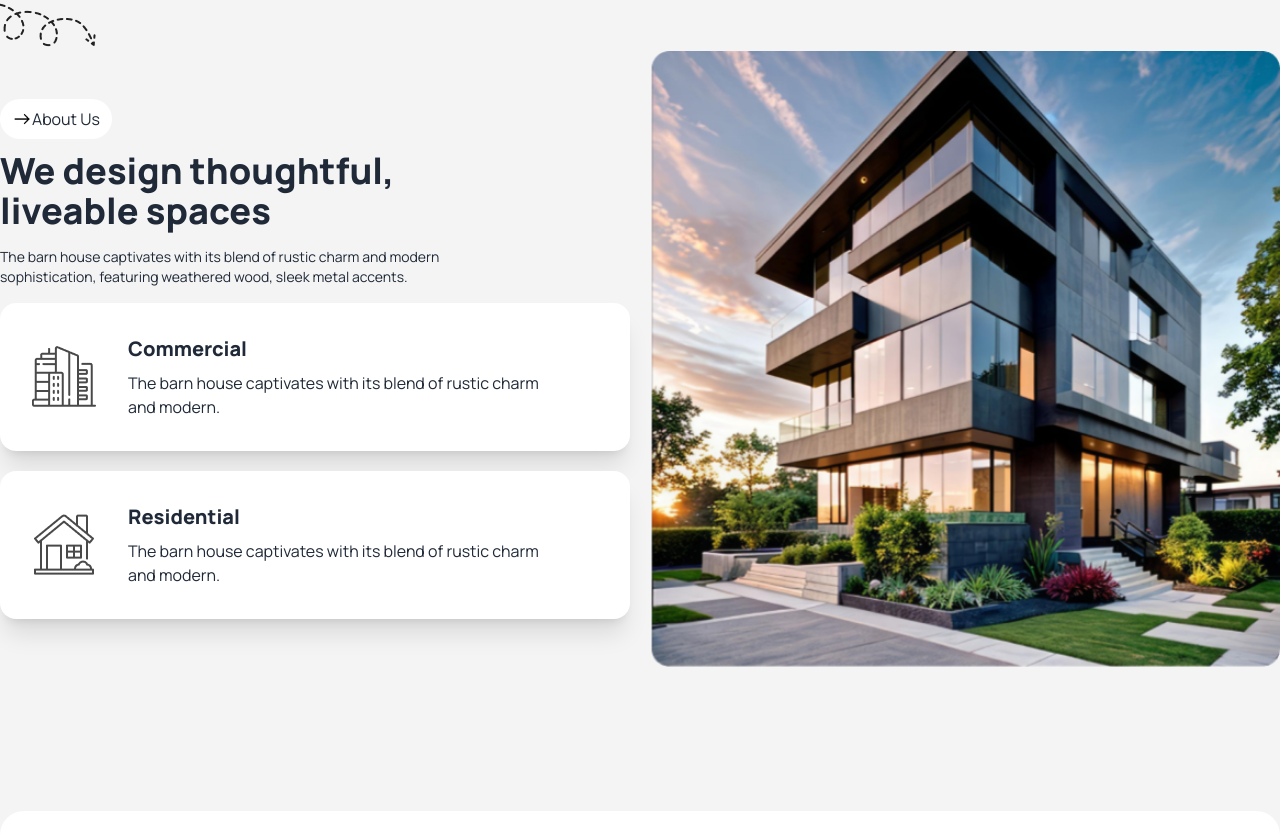
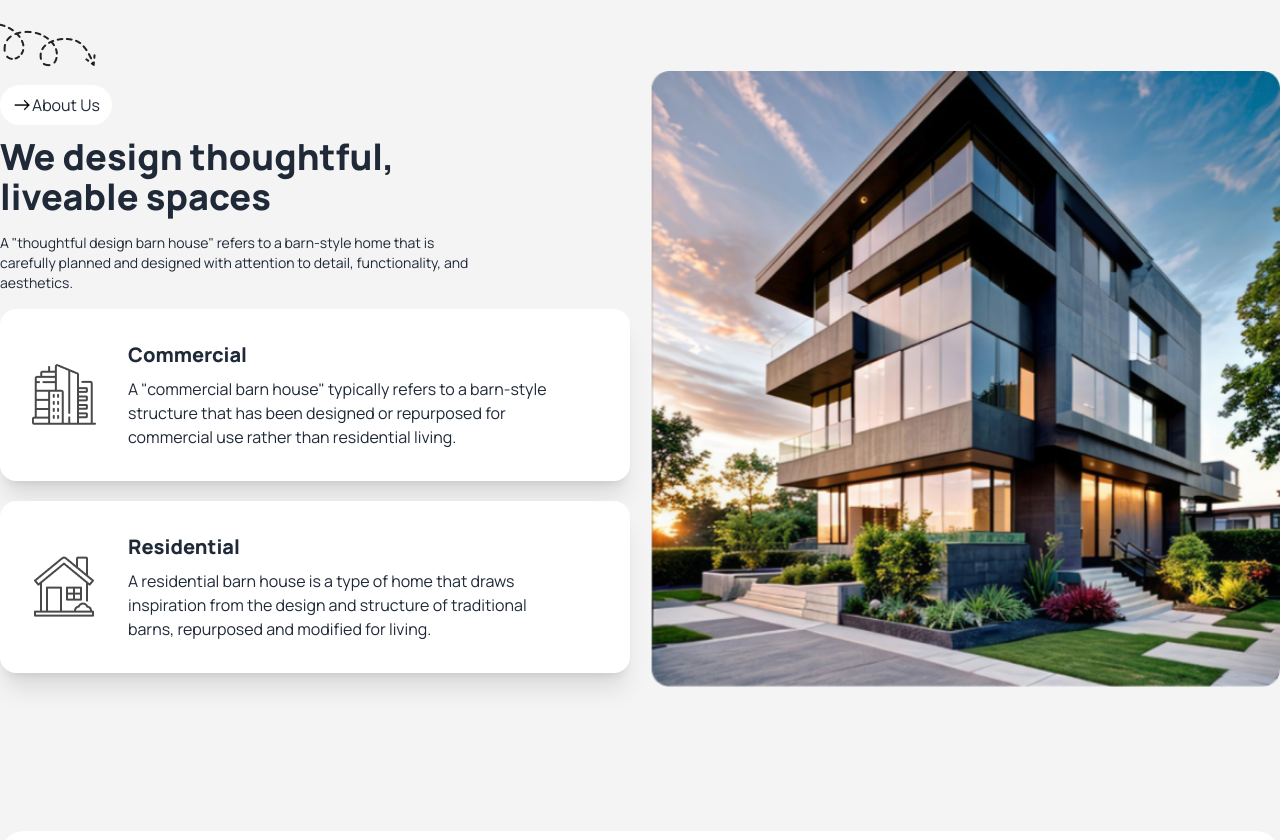
Before and after one commit to Moin-hub/Assignment-03, a plain HTML site: page index.html in a window 1280 px wide. Shown: the part 821-1661 px from the top of the page. Drawn offline with nearby package versions, Linux system fonts and the light colour scheme.

Commit message:
change the lorem epsum text

```diff
--- a/index.html
+++ b/index.html
@@ -122,7 +122,7 @@
             </div>
             <div class="w-3/4 mx-auto">
                 <h2 class="font-extrabold text-4xl md:text-6xl mb-5">A barn house of this design has a striking appearance</h2>
-                <p class="text-sm mb-5 w-full md:w-3/4 mx-auto">The barn house captivates with its blend of rustic charm and modern sophistication, featuring weathered wood, sleek metal accents, and large windows that flood the space with natural light.</p>
+                <p class="text-sm mb-5 w-full md:w-3/4 mx-auto">A barn house is a type of residential building that incorporates the architectural style and features of a traditional barn. Originally, barns were agricultural structures used for storing crops, housing livestock, and storing farm equipment.</p>
             </div>
 
                 <button class="flex items-center justify-center text-xl font-bold border-green-500 border border-1 bg-[#acef5f90] px-5 py-2 rounded-3xl md:w-auto w-3/4">
@@ -154,8 +154,7 @@
                 We design thoughtful, liveable spaces
               </h2>
               <p class="text-sm mb-4">
-                The barn house captivates with its blend of rustic charm and
-modern sophistication, featuring weathered wood, sleek metal accents.
+                A "thoughtful design barn house" refers to a barn-style home that is carefully planned and designed with attention to detail, functionality, and aesthetics.
               </p>
             </div>
             <!-- card 01 -->
@@ -168,7 +167,7 @@ modern sophistication, featuring weathered wood, sleek metal accents.
 
                 <div class="card-body">
                   <h2 class="card-title font-extrabold text-xl">Commercial</h2>
-                  <p>The barn house captivates with its blend of rustic charm and modern.</p>
+                  <p>A "commercial barn house" typically refers to a barn-style structure that has been designed or repurposed for commercial use rather than residential living.</p>
                 </div>
               </div>
             </div>
@@ -182,7 +181,8 @@ modern sophistication, featuring weathered wood, sleek metal accents.
 
                 <div class="card-body">
                   <h2 class="card-title font-extrabold text-xl">Residential</h2>
-                  <p>The barn house captivates with its blend of rustic charm and modern.</p>
+                  <p>
+                    A residential barn house is a type of home that draws inspiration from the design and structure of traditional barns, repurposed and modified for living.</p>
                 </div>
               </div>
             </div>
@@ -446,7 +446,7 @@ modern sophistication, featuring weathered wood, sleek metal accents.
                   </div>
 
                   <h2 class="font-extrabold text-4xl  text-center mb-2">Read Our Articles and News</h2>
-                  <p class="text-sm text-center mb-4 w-1/2">The barn house captivates with its blend of rustic charm and modern sophistication, featuring weathered wood, sleek metal accents.</p>
+                  <p class="text-sm text-center mb-4 w-1/2">Barn houses, once solely utilitarian structures for farming and storage, have evolved into a popular architectural style for residential living.</p>
                 </div>
                </div>
              </div>
@@ -475,7 +475,7 @@ modern sophistication, featuring weathered wood, sleek metal accents.
                   <div class="px-6 pb-6 pt-3">
 
                     <h2 class="text-xl font-extrabold mb-1">How to choose the furniture right  of your home.</h2>
-                    <p class="text-xs mb-2">The barn house captivates with its blend of rustic charm and modern. </p>
+                    <p class="text-xs mb-2">Barn houses for farming and storage a popular architectural style for residential living. </p>
 
                       <div class="card-actions">
 
@@ -579,7 +579,7 @@ modern sophistication, featuring weathered wood, sleek metal accents.
                 </div>
 
                 <h2 class="font-extrabold text-4xl  text-center mb-2">Let’s Discuss Next Project</h2>
-                <p class="text-sm text-center mb-4 lg:w-1/2 w-3/4 font-medium">The barn house captivates with its blend of rustic charm and modern sophistication, featuring weathered wood, sleek metal accents.</p>
+                <p class="text-sm text-center mb-4 lg:w-3/4 w-3/4 font-medium">Barn house projects have become increasingly popular as they offer a blend of traditional aesthetics and modern functionality. Whether you’re looking to build a cozy home in the countryside or a chic, rustic retreat, there are many inspiring barn house projects to consider.</p>
               </div>
              </div>
 
```
